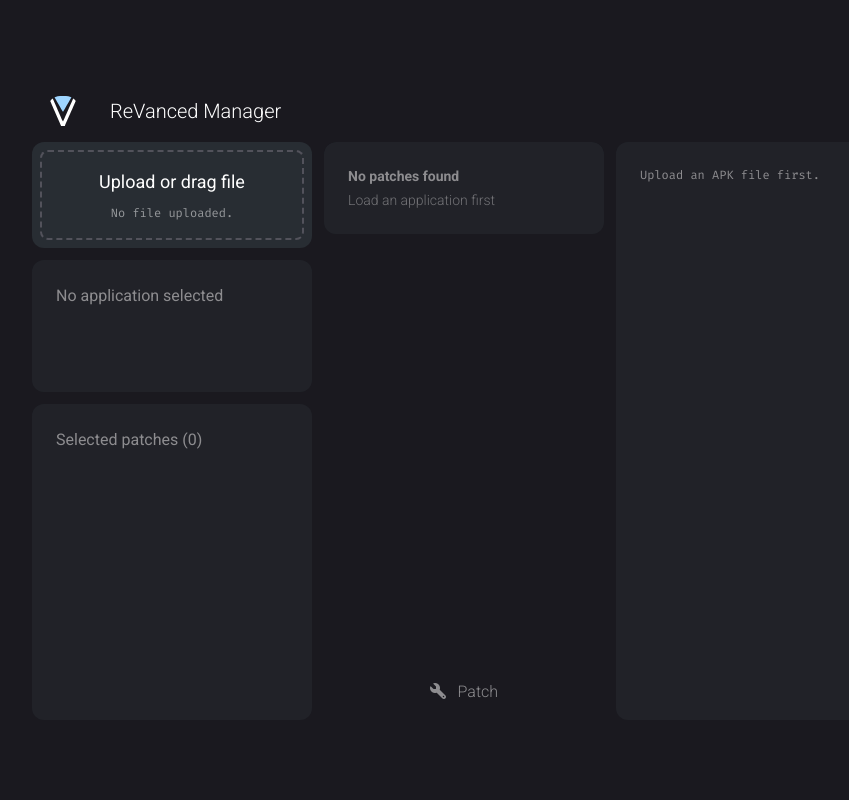
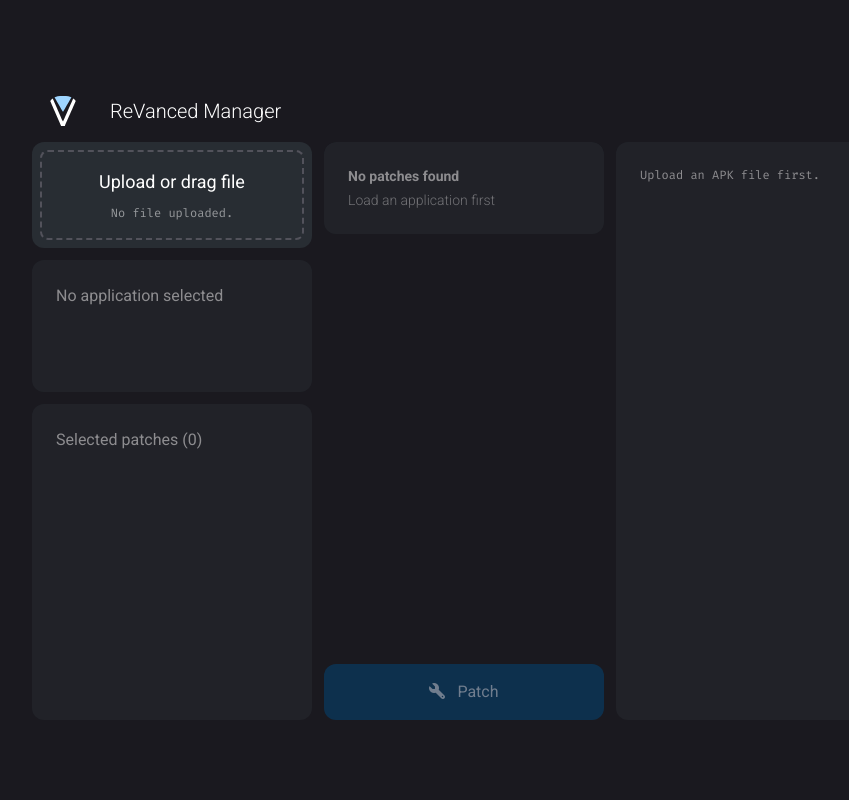
Before and after one commit to exconvinced/revanced-web-app, a Flask app: page / in a window 1280 px wide. Shown: the whole page, without its empty margins (48-897 px from the left). Run offline with Flask 3, Linux system fonts and the light colour scheme; parts of the project's set-up code (start-up, migrations or seed data) failed here and were passed over; some libraries are stand-ins or nearby versions.

Commit message:
Separate primary and secondary buttons

```diff
--- a/static/patchlist.js
+++ b/static/patchlist.js
@@ -140,7 +140,7 @@
         patches.innerHTML +=
             `
             <button
-                class="pointer-events-none-button revanced-panel revanced-rounded p-6 text-left flex justify-between">
+                class="pointer-events-none-button revanced-button-secondary revanced-rounded p-6 text-left flex justify-between">
                 <ul class="text-sm space-y-1 pr-6">
                     <li><b class="pointer-events-none-label ${d.token}">${d.name}</b>
                         <!-- <br><span class='opacity-50'>${d.version}</span> -->
--- a/templates/dashboard.html
+++ b/templates/dashboard.html
@@ -3,7 +3,7 @@
 
     <!-- Upload apk -->
     <input type="file" id="file-input" accept=".apk" style="display: none;">
-    <button id="upload-button" class="revanced-panel group  revanced-rounded text-center p-2">
+    <button id="upload-button" class="revanced-button-secondary revanced-rounded group text-center p-2">
         <div class="p-4 rounded-lg border-zinc-600 group-hover:border-zinc-500 border-dashed border-2">
             <h3 class="text-lg mb-2">Upload or drag file</h3>
             <p id="file-name" class="font-mono truncate opacity-50">No file uploaded.</p>
@@ -12,7 +12,7 @@
 
     <!-- Selected application -->
     <button id="selected-application"
-        class="revanced-panel revanced-rounded p-6 text-left pointer-events-none">
+        class="revanced-panel revanced-rounded p-6 text-left">
         <h3>Selected application</h3>
         <ul class="text-sm">
             <li><b id="package-name"></b></li>
@@ -23,7 +23,7 @@
 
     <!-- Selected patches -->
     <button id="selected-patches"
-        class="revanced-panel revanced-rounded pointer-events-none p-6 text-left hidden xl:flex flex-col flex-1">
+        class="revanced-panel revanced-rounded p-6 text-left hidden xl:flex flex-col flex-1">
         <h3 id="selected-patches-count" class="mb-2 flex">No patches found</h3>
         <div class="grow relative overflow-y-scroll">
             <ul id="selected-patches-list" class="list-disc list-inside text-sm absolute">
--- a/templates/patch_button.html
+++ b/templates/patch_button.html
@@ -1,4 +1,4 @@
 <!-- Patch button -->
-<button id='patch-button' class="p-4 revanced-button revanced-rounded">
+<button id='patch-button' class="p-4 revanced-button-primary revanced-rounded">
     <i class="fa-solid fa-wrench fa-flip-horizontal"></i>&nbsp;&nbsp;&nbsp;Patch
 </button>
--- a/templates/terminal.html
+++ b/templates/terminal.html
@@ -1,13 +1,13 @@
 <!-- Terminal window -->
 <div class="relative grow xl:max-h-full max-h-32">
     <div id="terminal-window"
-        class="revanced-panel revanced-rounded p-6 w-full h-full overflow-y-scroll absolute pointer-events-none disabled-button">
+        class="revanced-panel revanced-rounded p-6 w-full h-full overflow-y-scroll absolute disabled-button">
         <!-- Terminal -->
         <p id="terminal" class="font-mono"></p>
     </div>
     <!-- Download button -->
     <button id="download-button"
-        class="p-4 revanced-button revanced-rounded absolute bottom-4 right-4 hidden">
+        class="p-4 revanced-button-primary revanced-rounded absolute bottom-4 right-4 hidden">
         <i class="fa-solid fa-file-arrow-down"></i>&nbsp;&nbsp;&nbsp;Download patched apk
     </button>
 </div>
```
